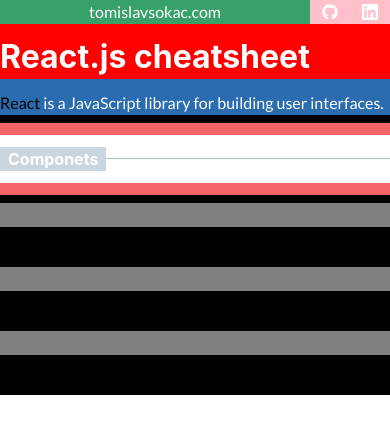
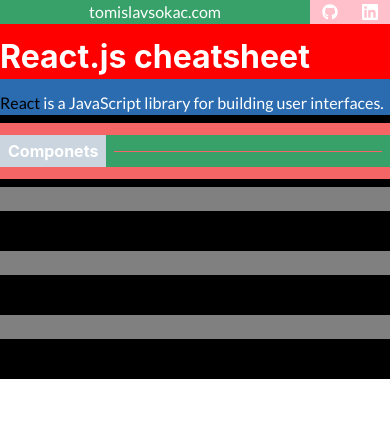
Before and after one commit to tsokac2/React-JS-Ch, a Next.js app: page / in a window 390 px wide. Shown: the top 434 px of the page. Built offline with nearby package versions, Linux system fonts and the light colour scheme.

Commit message:
Add responsive height to card elements

```diff
--- a/components/CheatContent/Card.js
+++ b/components/CheatContent/Card.js
@@ -1,4 +1,4 @@
-import { Box, VStack, Heading, Flex, Center, Divider  } from "@chakra-ui/react";
+import { Box, VStack, Heading, Flex, Center, Text } from "@chakra-ui/react";
 import CardWrap from "../Layout/CardWrap";
 
 const Card = (props) => {
@@ -15,17 +15,23 @@
           align='stretch'
         >
           <Box h='100%' py={3} bg='red.400'>
-            <Flex minWidth='max-content' alignItems='center' bg="#fff" py={3}>
+            <Flex minWidth='max-content' alignItems='center' bg="#fff">
 
-              <Heading as='h3' size='1xl' bg="gray.300" px={2}>Componets</Heading>
+              <Center h={["2rem", "6rem"]} px={2} py={2} bg="gray.300" >
+                <Heading as='h3' size='1xl' >Componets</Heading>
 
-              <Center bg='green.500' w='100%'>
-              <Divider />
               </Center>
+
+              <Center h={["2rem", "6rem"]} w='100%'  px={2} py={2} bg='green.500'   >
+                <Box h="1px" w='100%' mt="2px" bg='red.400'></Box>
+              </Center>
+
             </Flex>
 
 
           </Box>
+
+
 
         </VStack>
 
```
